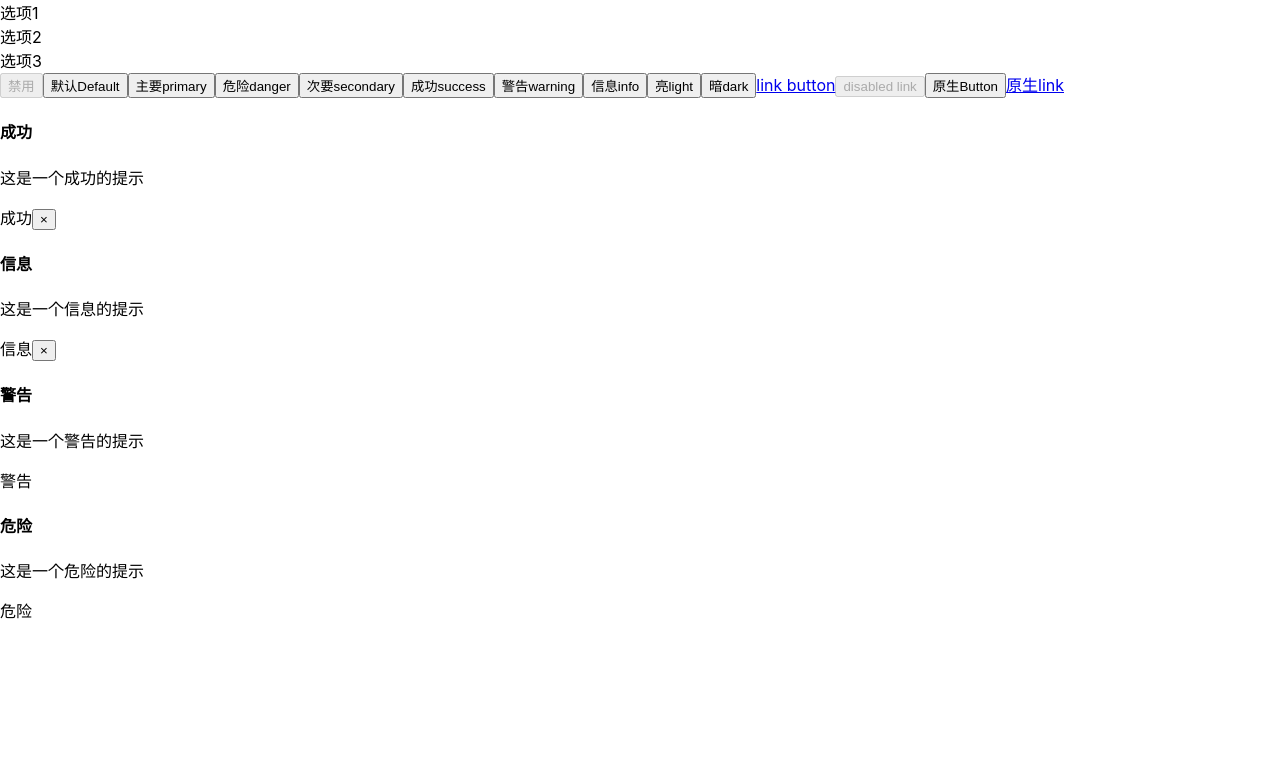
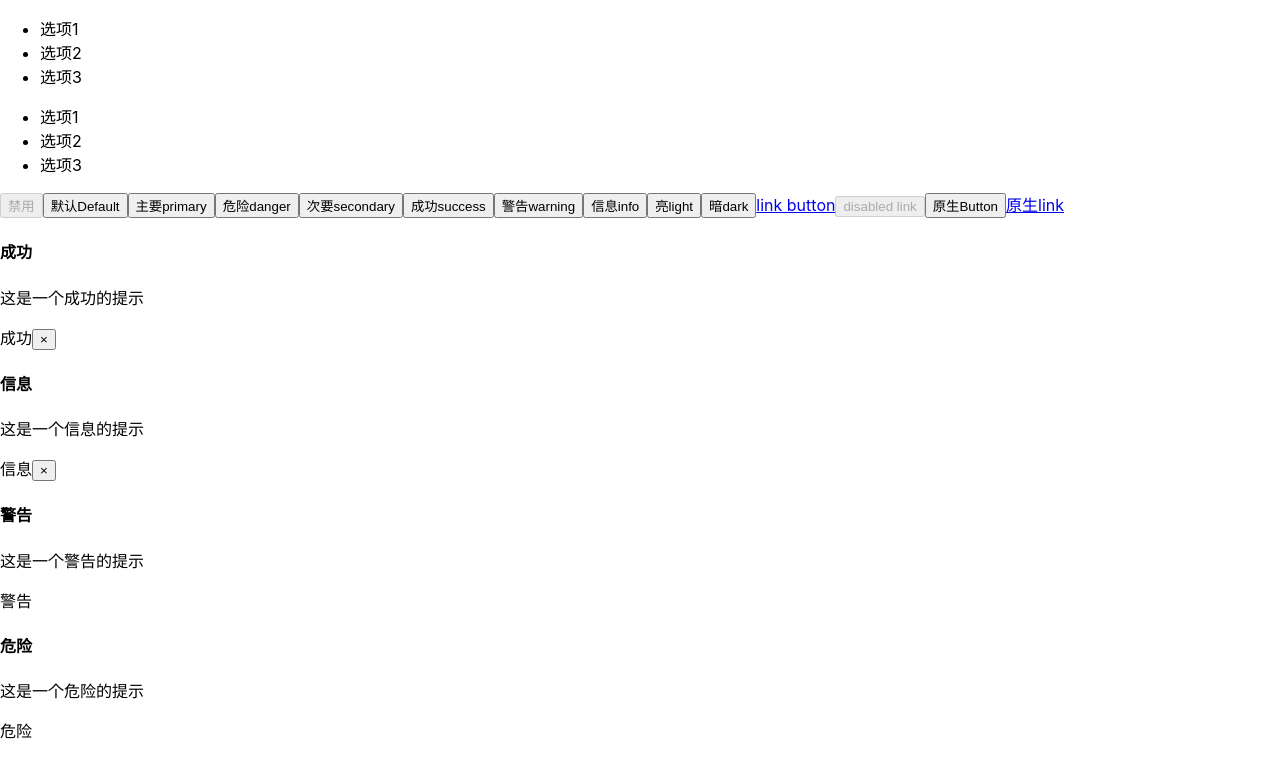
Before and after one commit to xzy1124/components, a React (Create React App) app: page / in a window 1280 px wide. Shown: the top 778 px of the page. Built offline with nearby package versions, Linux system fonts and the light colour scheme; the HTML template or start-up script is replaced by a standard one.

Commit message:
Menu优化子组件

```diff
--- a/src/App.tsx
+++ b/src/App.tsx
@@ -24,14 +24,27 @@ const onHandleState = (type:AlertType) => {
     <div className="App">
       <header className="App-header">
         {/*渲染Menu组件 */}
-        <Menu index={0} onSelect={(index) => alert(index)}>
+        <Menu index={0} onSelect={(index) => alert(index)} mode="horizontal">
           <MenuItem index={0}>
             选项1
           </MenuItem>
+          {/* 看看原来报错不 */}
+          {/* <div>我也假装是Menu的子组件</div> */}
           <MenuItem index={1} disabled={true}>
             选项2
           </MenuItem>
           <MenuItem index={2}>
+            选项3
+          </MenuItem>
+        </Menu>
+        <Menu index={0} onSelect={(index) => alert(index)} mode="vertical">
+          <MenuItem>
+            选项1
+          </MenuItem>
+          <MenuItem disabled={true}>
+            选项2
+          </MenuItem>
+          <MenuItem>
             选项3
           </MenuItem>
         </Menu>
--- a/src/components/Menu/Menu.tsx
+++ b/src/components/Menu/Menu.tsx
@@ -23,7 +23,7 @@ export const MenuContext = createContext<MenuContextProps>({itemIndex: 0})
 const Menu: React.FC<MenuProps> = ({
     index = 0,
     className,
-    mode = 'horizontal',
+    mode = 'vertical',
     style = {},
     onSelect,
     children,
@@ -31,7 +31,7 @@ const Menu: React.FC<MenuProps> = ({
     // 内部状态，记录当前选中的索引
     const [selectedIndex, setSelectedIndex] = useState(index)
     const menuClassName = classNames(
-        'menu',
+        'viking-menu',
         {
             'menu-horizontal': mode === 'horizontal',
             'menu-vertical': mode === 'vertical',
@@ -51,12 +51,27 @@ const Menu: React.FC<MenuProps> = ({
         itemIndex: selectedIndex ? selectedIndex : 0,
         onSelected: handleClick,
     }
+    // 定义一个render函数遍历子组件
+    const renderChild = () => {
+        return React.Children.map(children, (child, index) => {
+        // 这样我们可以拿到child上面的displayName,但是直接拿child.displayName,child类型不确定
+        const childElement = child as React.FunctionComponentElement<MenuProps>
+        const { displayName} = childElement.type
+        if(displayName === 'MenuItem'){
+            return React.cloneElement(childElement, {
+                index,
+            })
+        }else {
+            console.error("Menu组件的子元素必须是MenuItem组件")
+        }
+    })
+}
     return (
-        <div className={menuClassName} style={style}>
+        <ul className={menuClassName} style={style}>
             <MenuContext.Provider value={passedContext}>
-                {children}
+                {renderChild()}
             </MenuContext.Provider>
-        </div>
+        </ul>
     )
 }
 export default Menu
--- a/src/components/Menu/MenuItem.tsx
+++ b/src/components/Menu/MenuItem.tsx
@@ -33,9 +33,11 @@ const MenuItem: React.FC<MenuItemProps> = ({
         }
     }
     return (
-        <div className={menuItemClassName} style={style} onClick={handleClick}>
+        <li className={menuItemClassName} style={style} onClick={handleClick}>
             {children}
-        </div>
+        </li>
     )
 }
+// 为MenuItem组件添加displayName静态属性，用于标识其类型
+MenuItem.displayName = 'MenuItem'
 export default MenuItem
--- /dev/null
+++ b/src/components/Menu/_styles.scss
@@ -0,0 +1,43 @@
+.viking-menu {
+    display: flex;
+    flex-direction: row;
+    flex-wrap: wrap;
+    padding-left: 0;
+    margin-bottom: 30px;
+    list-style: none;
+    border-bottom: $menu-border-width solid $menu-border-color;
+    box-shadow: $menu-box-shadow;
+    .menu-item {
+        padding: $menu-item-padding-y $menu-item-padding-x;
+        cursor: pointer;
+        transition: $menu-transition;
+        &:hover, &:focus {
+            text-decoration: none;
+        }
+        &.is-disabled {
+            color:$menu-item-disabled-color;
+            pointer-events: none;
+            cursor: default;
+        }
+        &.is-active, &:hover {
+            color: $menu-item-active-color;
+            border-bottom: $menu-item-active-border-width solid $menu-item-active-color;
+        }
+    }
+}
+.menu-vertical {
+    flex-direction: column;
+    border-bottom: 0;
+    margin: 10px 20px;
+    border-right: $menu-border-width solid $menu-border-color;
+    .menu-item {
+        border-left: $menu-item-active-border-width solid transparent;
+        &.is-active, &:hover {
+            border-bottom: 0;
+            border-left: $menu-item-active-border-width solid $menu-item-active-color;
+        }
+    }
+}
+.menu-horizontal {
+    flex-direction: row;
+}
--- a/src/styles/index.scss
+++ b/src/styles/index.scss
@@ -14,10 +14,10 @@
 @import "../components/Button/styles.scss";
 
 //Alert
-@import "../components/Alert/styles.scss"
-// // menu
+@import "../components/Alert/styles.scss";
 
-// @import "../components/Menu/style";
+// menu
+@import "../components/Menu/styles.scss";
 
 // // icon
 // @import "../components/Icon/style";
```
Also changed, not shown: src/components/Alert/_styles.scss (renamed from src/components/Alert/styles.scss), src/components/Button/_styles.scss (renamed from src/components/Button/styles.scss).
